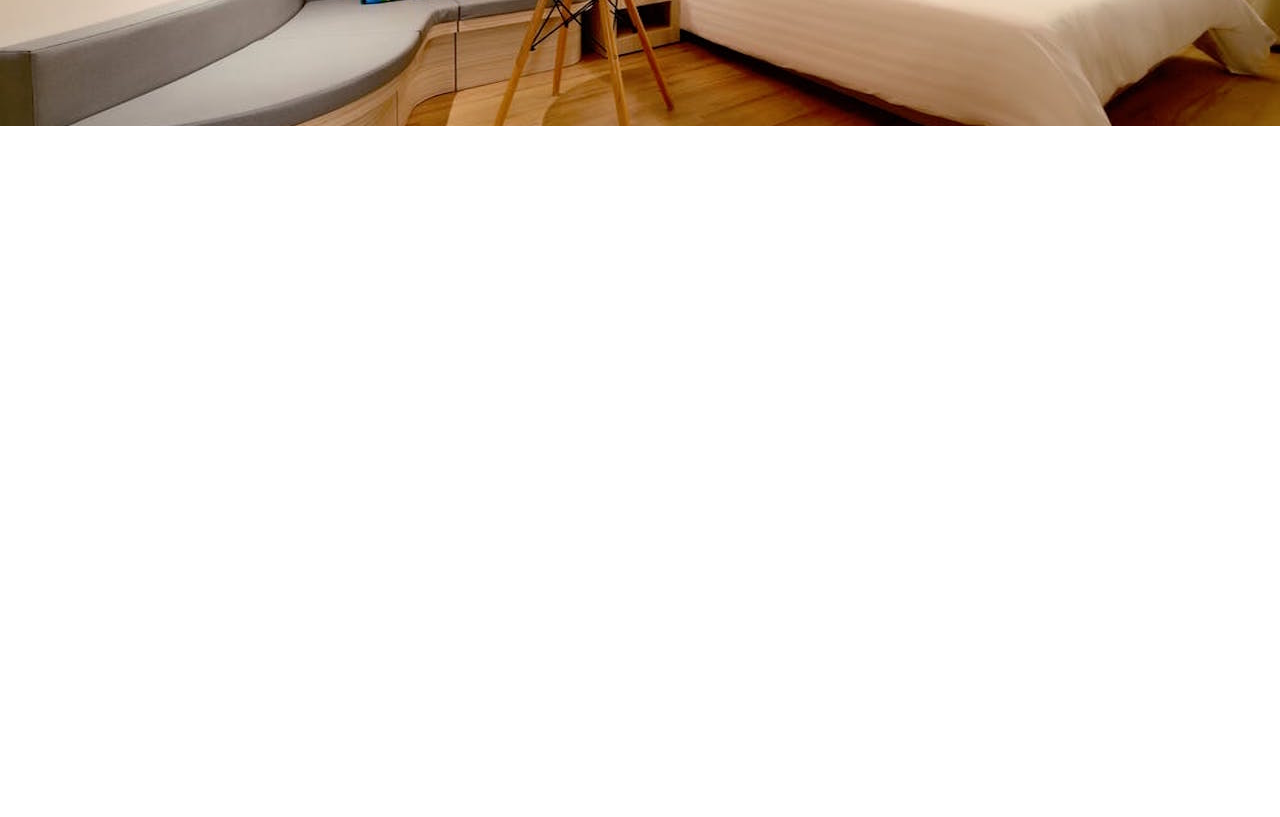
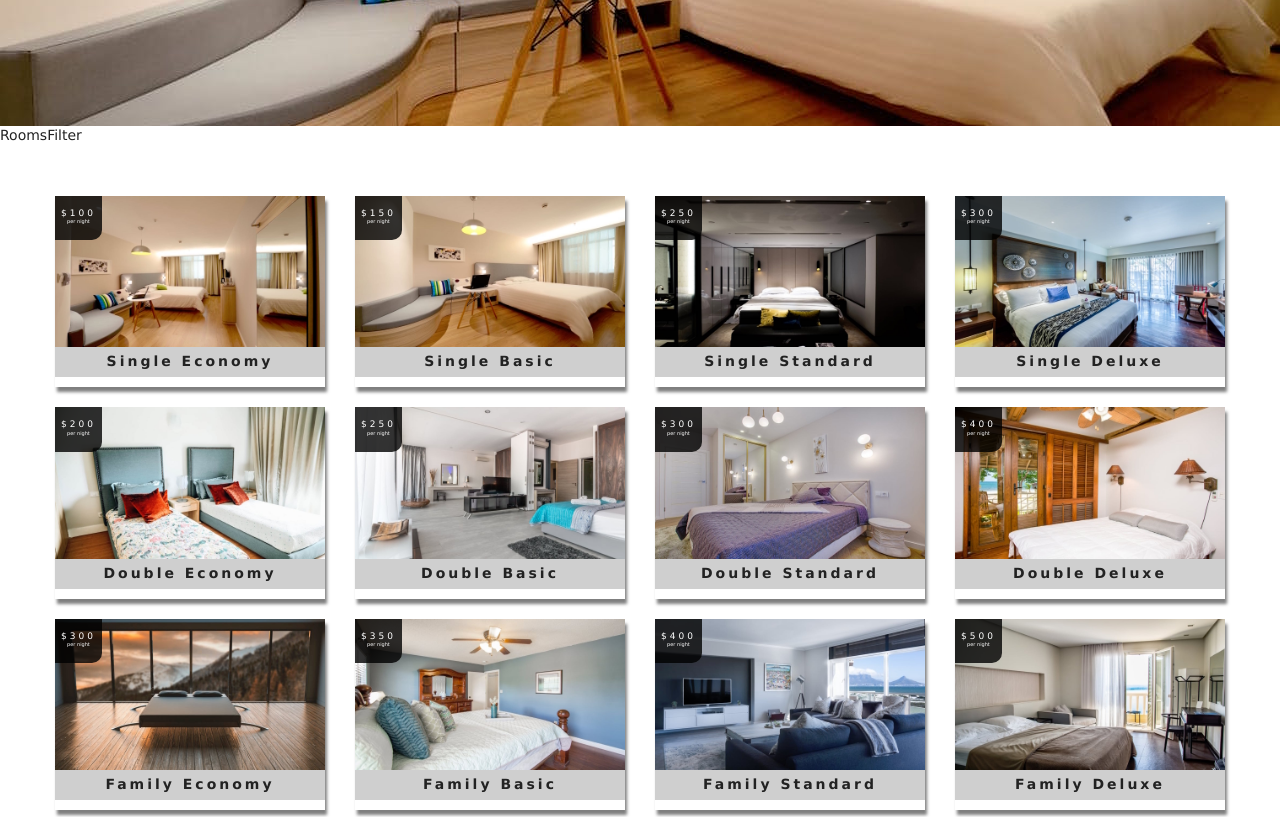
Before and after one commit to DipaShaha/Beach-Resort-App-Using-ReactJS, a React (Create React App) app: page /rooms in a window 1280 px wide. Shown: the part 420-1237 px from the top of the page. Before the commit the page ends 800 px from the top, so only its background shows below. Built offline with nearby package versions, Linux system fonts and the light colour scheme.

Commit message:
added room list portion

```diff
--- a/src/Context.js
+++ b/src/Context.js
@@ -57,4 +57,14 @@
 
 const RoomConsumer=RoomContext.Consumer;
 
+export function withRoomConsumer(Component){
+    return function ConsumerWrapper(props){
+        return(
+        <RoomConsumer>
+            {value=> <Component {...props} context={value} />}
+        </RoomConsumer>
+        )
+    }
+}
+
 export {RoomProvider,RoomConsumer,RoomContext};
--- /dev/null
+++ b/src/components/RoomsContainer.js
@@ -0,0 +1,43 @@
+import React from 'react';
+import {withRoomConsumer} from '../Context';
+import RoomsFilter from './RoomsFilter';
+import RoomsList from './RoomsList';
+import Loading from './Loading';
+
+function RoomsContainer({context}){
+	const {loading,sortedRooms,rooms}=context;
+
+	if(loading)
+	{
+		return <Loading/>;
+	}
+
+	return(
+		<div>
+			<RoomsFilter rooms={rooms} />
+			<RoomsList  rooms={sortedRooms}  />
+
+		</div>
+		)
+}
+export default withRoomConsumer(RoomsContainer);
+
+		// <RoomConsumer>
+		// {
+		// 	(value)=>{
+		// 		if(loading){
+		// 			return <Loading/>;
+		// 		}
+
+		// 		const {loading,sortedRooms,rooms}=value;
+		// 		return(
+		// 		<div>
+		// 			<RoomsFilter rooms={rooms} />
+		// 			<RoomsList  rooms={sortedRooms}  />
+
+		// 		</div>
+		// 		)
+		// 	}
+		// }
+		// </RoomConsumer>
+		//
--- /dev/null
+++ b/src/components/RoomsFilter.js
@@ -0,0 +1,9 @@
+import React from 'react';
+
+import RoomsList from './RoomsList';
+
+export default function RoomsFilter(){
+	return(
+		<div>RoomsFilter</div>
+	);
+}
--- /dev/null
+++ b/src/components/RoomsList.js
@@ -0,0 +1,24 @@
+import React from 'react';
+import Room from './Room';
+
+export default function RoomsList({rooms}){
+	if(rooms.length==0){
+		return(
+			<div className="empty-search">
+				<h3>unfortunately no rooms matched your search parameters</h3>
+			</div>
+		);
+	}
+
+	return(
+		<section className="roomslist">
+			<div className="roomslist-center">
+			{
+				rooms.map(item=>{
+					return <Room key={item.id} room={item} />
+				})
+			}
+			</div>
+		</section>
+	)
+}
--- a/src/pages/Rooms.js
+++ b/src/pages/Rooms.js
@@ -1,10 +1,14 @@
 import React from 'react';
+import {Link} from 'react-router-dom';
+
 import Hero from '../components/Hero';
 import Banner from '../components/Banner';
-import {Link} from 'react-router-dom';
+import RoomsContainer from '../components/RoomsContainer';
+
 
 const Rooms=()=>{
     return (
+    	<React.Fragment>
     		<Hero hero="roomsHero">
 	    		 <Banner title="Our Rooms" subtile="">
 			        <Link to="/" className="btn-primary">
@@ -12,6 +16,8 @@
 			        </Link>
 			    </Banner>
     		</Hero>
+    		<RoomsContainer/>
+    	</React.Fragment>
     );
 }
 
--- a/src/pages/SingleRoom.js
+++ b/src/pages/SingleRoom.js
@@ -62,7 +62,7 @@
             <article className="info">
               <h3>info</h3>
               <h6>Price: ${price}</h6>
-              <h6>Size: ${size}SQFT</h6>
+              <h6>Size: ${size} Sqft</h6>
               <h6>
               Max Capacity:{""}
               {capacity>1 ?`${capacity} people`:
@@ -75,9 +75,9 @@
         </section>
         <section className="room-extras">
         <h6>Extras</h6>
-        <ul className="">
+        <ul className="extras">
           {extras.map((item,index)=>{
-            return <li key={index}>{item} </li>
+            return <li key={index}> - {item} </li>
           })}
         </ul>
         </section>
```
Lines whose indentation alone changed are shown as unchanged.
